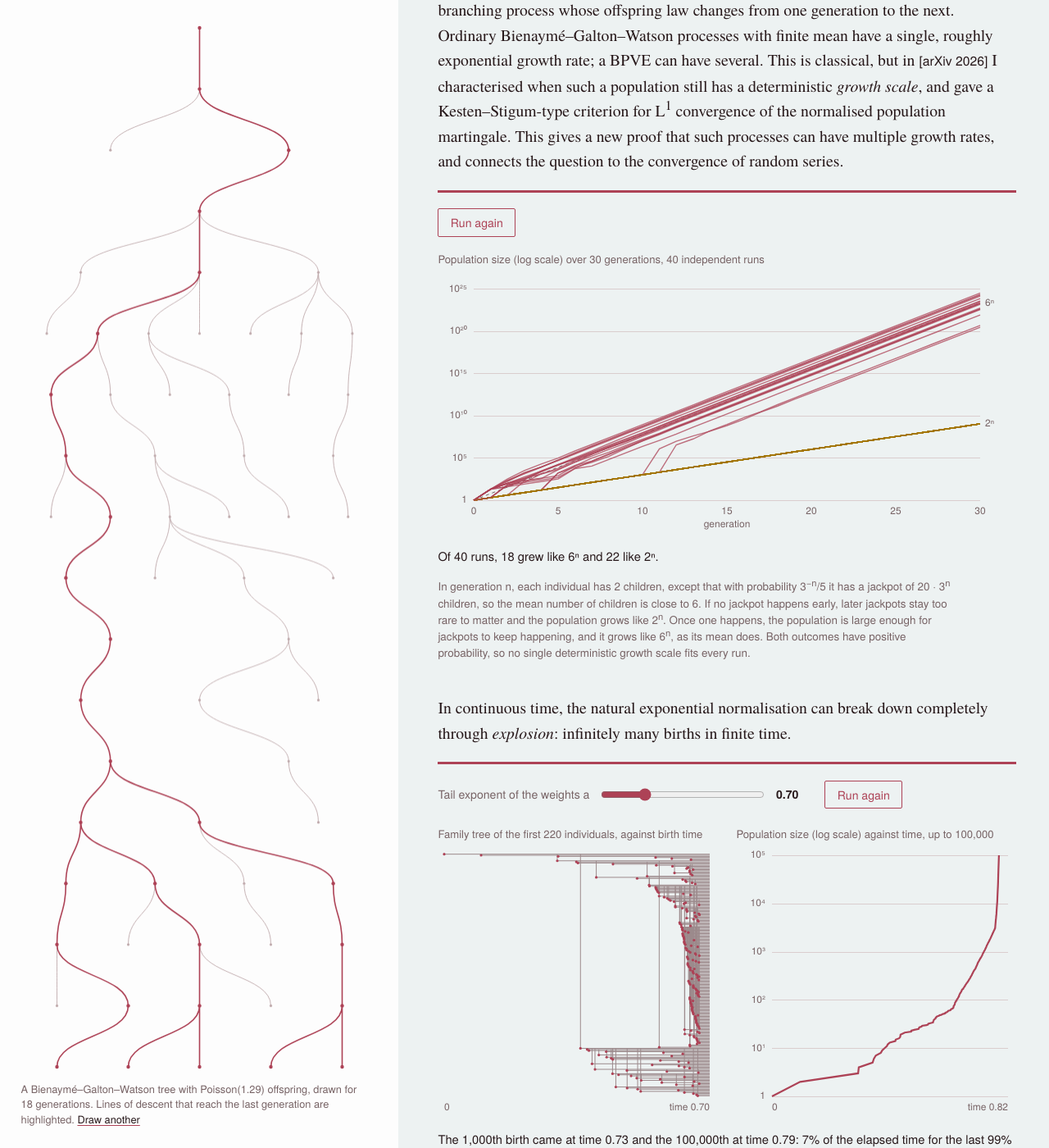
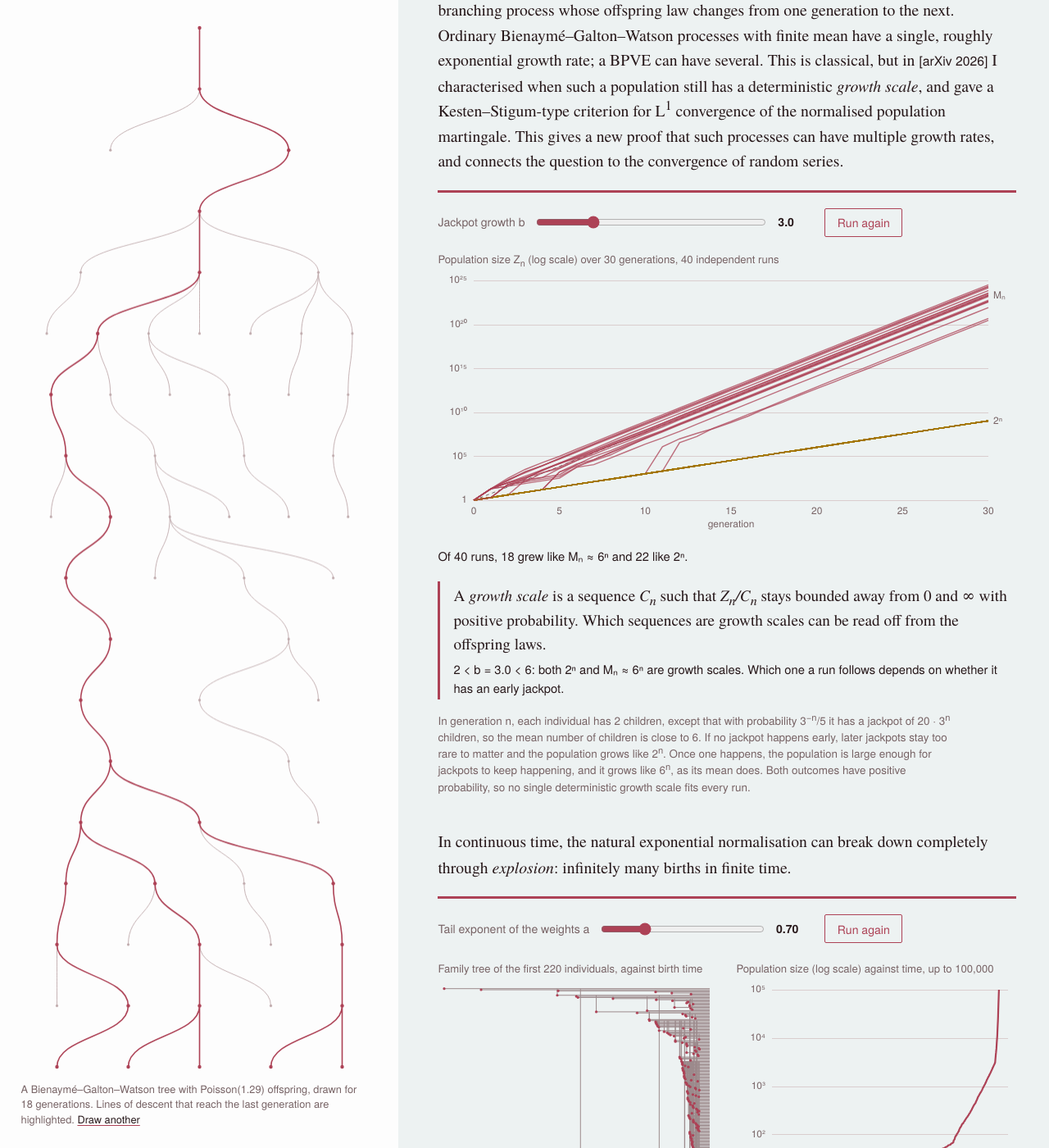
Before and after one commit to iyertejas/iyertejas.github.io, a Jekyll site: the page built from research.md, in a window 1280 px wide and 1400 px high, scrolled down 8344 px. Shown: the whole window at 82% size. Built offline with Jekyll 4.4.1, drawn with Linux system fonts in a browser that asks for light colours.

Commit message:
Varying-environment simulation: jackpot-growth slider showing which growth rates occur, with growth-scale verdicts

```diff
--- a/_includes/sim-varying.html
+++ b/_includes/sim-varying.html
@@ -1,8 +1,14 @@
 <figure class="demo" id="bpve-demo">
 <div class="controls">
+<div class="slider"><label for="bpveB">Jackpot growth b</label>
+<input type="range" id="bpveB" min="1.5" max="8" step="0.5" value="3"><output id="bpveBOut" for="bpveB">3.0</output></div>
 <button id="bpveRun" type="button">Run again</button>
 </div>
-<div class="small-lab">Population size (log scale) over 30 generations, 40 independent runs</div>
-<canvas id="bpvePlot" role="img" aria-label="Population size of 40 runs over 30 generations, splitting into two growth rates"></canvas>
+<div class="small-lab">Population size Z<sub>n</sub> (log scale) over 30 generations, 40 independent runs</div>
+<canvas id="bpvePlot" role="img" aria-label="Population size of 40 runs over 30 generations, compared with 2 to the n and the mean"></canvas>
 <p class="status" id="bpveStatus" aria-live="polite"></p>
+<div class="criterion">
+<div class="f">A <em>growth scale</em> is a sequence <span class="m">C<sub>n</sub></span> such that <span class="m">Z<sub>n</sub>/C<sub>n</sub></span> stays bounded away from 0 and ∞ with positive probability. Which sequences are growth scales can be read off from the offspring laws.</div>
+<div class="verdict" id="bpveVerdict"></div>
+</div>
 </figure>
--- a/sims.js
+++ b/sims.js
@@ -834,58 +834,83 @@ function phaseWidget(){
 }
 
 /* =========================================================
-   3b. Branching process in a varying environment with two growth rates.
+   3b. Branching process in a varying environment with several growth rates.
    In generation n each individual has 2 children, except that with probability
-   p_n = 3^(-n)/5 it has a jackpot of K_n = 20·3^n children. Mean offspring ≈ 6.
+   p_n = 4/K_n it has a jackpot of K_n = 20·b^n children, so the mean is m_n = 6 − 2p_n
+   and M_n = m_0 ⋯ m_{n−1} ≈ 6^n. By the growth-scale criterion (Iyer, arXiv 2026,
+   Theorem 1.6, truncating at 4C_{n+1}): 2^n is a growth scale iff b > 2, and M_n iff b < 6.
    ========================================================= */
 function bpveWidget(){
-  const G = 30, RUNS = 40, DUR = 2600;
-  let runs = [], anim = 0, shown = G;
+  const G = 30, RUNS = 40, DUR = 2600, L2 = Math.log10(2);
+  let runs = [], e = null, anim = 0, shown = G;
+  const sup = n => String(n).split("").map(d => "⁰¹²³⁴⁵⁶⁷⁸⁹"[+d]).join("");
   const std = () => { let u=0,v=0; while(!u) u=Math.random(); v=Math.random(); return Math.sqrt(-2*Math.log(u))*Math.cos(2*Math.PI*v); };
   const poisson = l => { if (l > 30) return Math.max(0, Math.round(l + Math.sqrt(l)*std()));
     let k=0, p=1, L=Math.exp(-l); for(;;){ p*=Math.random(); if (p<=L) return k; k++; } };
+  function environment(b){
+    const K = [], p = [], m = [], LM = [0];
+    for (let n=0;n<G;n++){ K[n] = Math.round(20*Math.pow(b,n)); p[n] = 4/K[n]; m[n] = 2*(1-p[n]) + K[n]*p[n]; LM.push(LM[n] + Math.log10(m[n])); }
+    return {b, K, p, m, LM};
+  }
   function one(){
     let Z = 1; const lz = [0];
     for (let n=0;n<G;n++){
-      const p = Math.pow(3,-n)/5, K = 20*Math.pow(3,n);
       let J = 0;
-      if (Z < 60){ for (let i=0;i<Z;i++) if (Math.random()<p) J++; } else J = Math.min(Z, poisson(Z*p));
-      Z = 2*(Z-J) + K*J; lz.push(Math.log10(Z));
+      if (Z < 60){ for (let i=0;i<Z;i++) if (Math.random()<e.p[n]) J++; } else J = Math.min(Z, poisson(Z*e.p[n]));
+      Z = 2*(Z-J) + e.K[n]*J; lz.push(Math.log10(Z));
     }
     return lz;
   }
-  const L2 = Math.log10(2), L6 = Math.log10(6), cut = n => n*(L2+L6)/2 + 1.5;
-  const fast = r => r[G] > cut(G);
+  const fast = r => r[G] > (e.LM[G] + G*L2)/2;   // nearer M_n than 2^n at the end
   function draw(){
+    if (!e) return;
     const {ctx,w,h} = setupCanvas($("bpvePlot")); ctx.clearRect(0,0,w,h);
-    const top = Math.ceil(G*L6/5)*5 + 1;
-    const pL=44, pR=44, pT=10, pB=42, X = n => pL + n/G*(w-pL-pR), Y = l => pT + (1-l/top)*(h-pT-pB);
-    const muted=css("--muted"), rule=css("--rule"), cF=css("--accent"), cS=css("--c1");
-    ctx.font = `12px ${css("--sans")}`; ctx.strokeStyle=rule; ctx.fillStyle=muted; ctx.lineWidth=1;
-    for (let l=0;l<=top;l+=5){ ctx.beginPath(); ctx.moveTo(pL,Math.round(Y(l))+.5); ctx.lineTo(w-pR,Math.round(Y(l))+.5); ctx.stroke();
-      ctx.textAlign="right"; ctx.textBaseline="middle"; ctx.fillText(l===0?"1":"10"+String(l).split("").map(d=>"⁰¹²³⁴⁵⁶⁷⁸⁹"[+d]).join(""), pL-8, Y(l)); }
+    let mx = e.LM[G]; for (const r of runs) for (const v of r) if (v > mx) mx = v;
+    const step = mx > 40 ? 10 : 5, top = Math.ceil(mx/step)*step;
+    const pL=44, pR=34, pT=10, pB=42, X = n => pL + n/G*(w-pL-pR), Y = l => pT + (1-l/top)*(h-pT-pB);
+    const muted=css("--muted"), cF=css("--accent"), cS=css("--c1");
+    ctx.font = `12px ${css("--sans")}`; ctx.strokeStyle=css("--rule"); ctx.fillStyle=muted; ctx.lineWidth=1;
+    for (let l=0;l<=top;l+=step){ ctx.beginPath(); ctx.moveTo(pL,Math.round(Y(l))+.5); ctx.lineTo(X(G),Math.round(Y(l))+.5); ctx.stroke();
+      ctx.textAlign="right"; ctx.textBaseline="middle"; ctx.fillText(l===0?"1":"10"+sup(l), pL-8, Y(l)); }
     ctx.textAlign="center"; ctx.textBaseline="top";
     for (let n=0;n<=G;n+=5) ctx.fillText(String(n), X(n), h-pB+8);
     ctx.fillText("generation", (X(0)+X(G))/2, h-pB+24);
-    ctx.setLineDash([4,4]); ctx.strokeStyle=muted; ctx.lineWidth=1;
-    for (const [lg,lab] of [[L2,"2ⁿ"],[L6,"6ⁿ"]]){ ctx.beginPath(); ctx.moveTo(X(0),Y(0)); ctx.lineTo(X(G),Y(G*lg)); ctx.stroke();
-      ctx.textAlign="left"; ctx.textBaseline="middle"; ctx.fillText(lab, X(G)+6, Y(G*lg)); }
+    ctx.setLineDash([4,4]); ctx.strokeStyle=muted;
+    ctx.beginPath(); ctx.moveTo(X(0),Y(0)); ctx.lineTo(X(G),Y(G*L2)); ctx.stroke();
+    ctx.beginPath(); ctx.moveTo(X(0),Y(0)); for (let n=1;n<=G;n++) ctx.lineTo(X(n),Y(e.LM[n])); ctx.stroke();
+    ctx.textAlign="left"; ctx.textBaseline="middle"; ctx.fillText("2ⁿ", X(G)+6, Y(G*L2)); ctx.fillText("Mₙ", X(G)+6, Y(e.LM[G]));
     ctx.setLineDash([]); ctx.lineWidth=1.4; ctx.globalAlpha=.75;
     for (const r of runs){ ctx.strokeStyle = fast(r) ? cF : cS; ctx.beginPath(); ctx.moveTo(X(0),Y(r[0]));
       for (let n=1;n<=shown;n++) ctx.lineTo(X(n),Y(r[n])); ctx.stroke(); }
     ctx.globalAlpha=1;
   }
+  function verdict(b){
+    const bs = b.toFixed(1);
+    $("bpveVerdict").textContent = b <= 2
+      ? `b = ${bs} ≤ 2: jackpots keep coming even in a population of size 2ⁿ, so Mₙ ≈ 6ⁿ is a growth scale and 2ⁿ is not.`
+      : b < 6
+      ? `2 < b = ${bs} < 6: both 2ⁿ and Mₙ ≈ 6ⁿ are growth scales. Which one a run follows depends on whether it has an early jackpot.`
+      : `b = ${bs} ≥ 6: jackpots are too large and too rare for the mean, so 2ⁿ is a growth scale and Mₙ ≈ 6ⁿ is not.`;
+  }
   function stat(){
-    const f = runs.filter(fast).length;
-    $("bpveStatus").textContent = `Of ${RUNS} runs, ${f} grew like 6ⁿ and ${RUNS-f} like 2ⁿ.`;
+    const f = runs.filter(fast).length, b = e.b;
+    $("bpveStatus").textContent = b <= 2
+      ? (f === RUNS ? `All ${RUNS} runs left 2ⁿ behind.` : `${f} of ${RUNS} runs have left 2ⁿ behind; the others will too, since 2ⁿ is not a growth scale.`)
+      : b < 6
+      ? `Of ${RUNS} runs, ${f} grew like Mₙ ≈ 6ⁿ and ${RUNS-f} like 2ⁿ.`
+      : f === 0 ? `No run grew like Mₙ ≈ 6ⁿ.`
+      : `${f} of ${RUNS} runs ${f===1?"is":"are"} still close to Mₙ ≈ 6ⁿ after a jackpot, but ${f===1?"it":"they"} cannot stay there.`;
   }
   function start(){
-    cancelAnimationFrame(anim); runs = Array.from({length:RUNS}, one); $("bpveStatus").textContent = "";
+    cancelAnimationFrame(anim);
+    const b = jack(); verdict(b); e = environment(b);
+    runs = Array.from({length:RUNS}, one); $("bpveStatus").textContent = "";
     if (reduced){ shown = G; draw(); stat(); return; }
     const t0 = performance.now();
     const tick = now => { const u = Math.min(1,(now-t0)/DUR); shown = Math.max(1, Math.round(u*G)); draw(); if (u<1) anim = requestAnimationFrame(tick); else stat(); };
     anim = requestAnimationFrame(tick);
   }
+  const jack = bindSlider("bpveB", 1, verdict, start);
   $("bpveRun").addEventListener("click", start);
   return { start, redraw: draw };
 }
```
